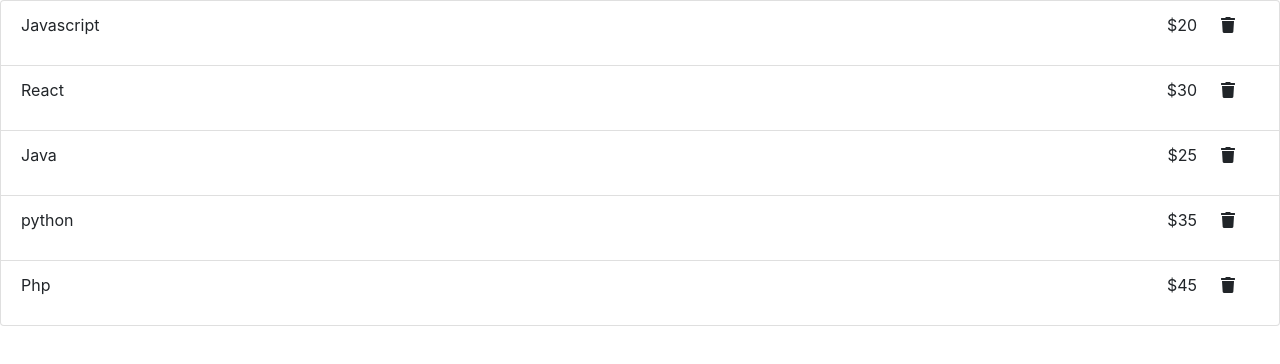
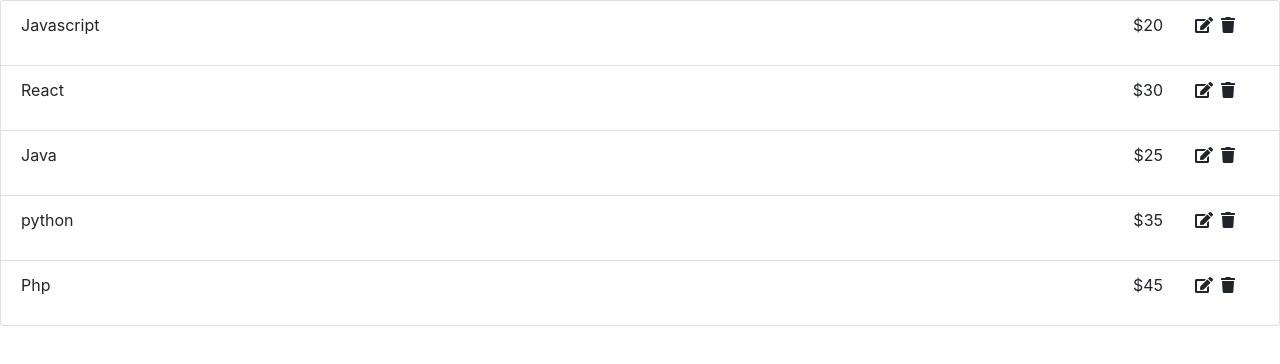
Before and after one commit to 1ibrahimtsc/ReactjsTutorial, a React (Create React App) app: page / in a window 1280 px wide. Shown: the top 364 px of the page. Built offline with nearby package versions, Linux system fonts and the light colour scheme.

Commit message:
add input tag tutorial 12.1

```diff
--- a/src/components/App.js
+++ b/src/components/App.js
@@ -50,13 +50,20 @@ class Books extends Component {
 
 
 class Book extends Component {
+
+  state = {
+    isEditable: false
+  }
   render(){
+
+    let output = this.state.isEditable ? <input type='text' placeholder='Enter Name' value={ this.props.book.name } /> : <p> { this.props.book.name }</p>
       return(
           <li className='list-group-item d-flex' >
-             <p> { this.props.book.name } </p>
+            { output }
              <span className='ml-auto'> ${ this.props.book.price } </span>
              <div className='mx-4'>
-                 <span onClick={ () => this.props.deleteHandler(this.props.book.id) } >
+                 <span style={{cursor: 'pointer'}} onClick={ ()=> this.setState({isEditable: true })} className='mx-2'> <i className="fas fa-edit"></i></span>
+                 <span style={{cursor: 'pointer'}} onClick={ () => this.props.deleteHandler(this.props.book.id) } >
                      <i className="fas fa-trash"></i>
                  </span>
              </div>
```
